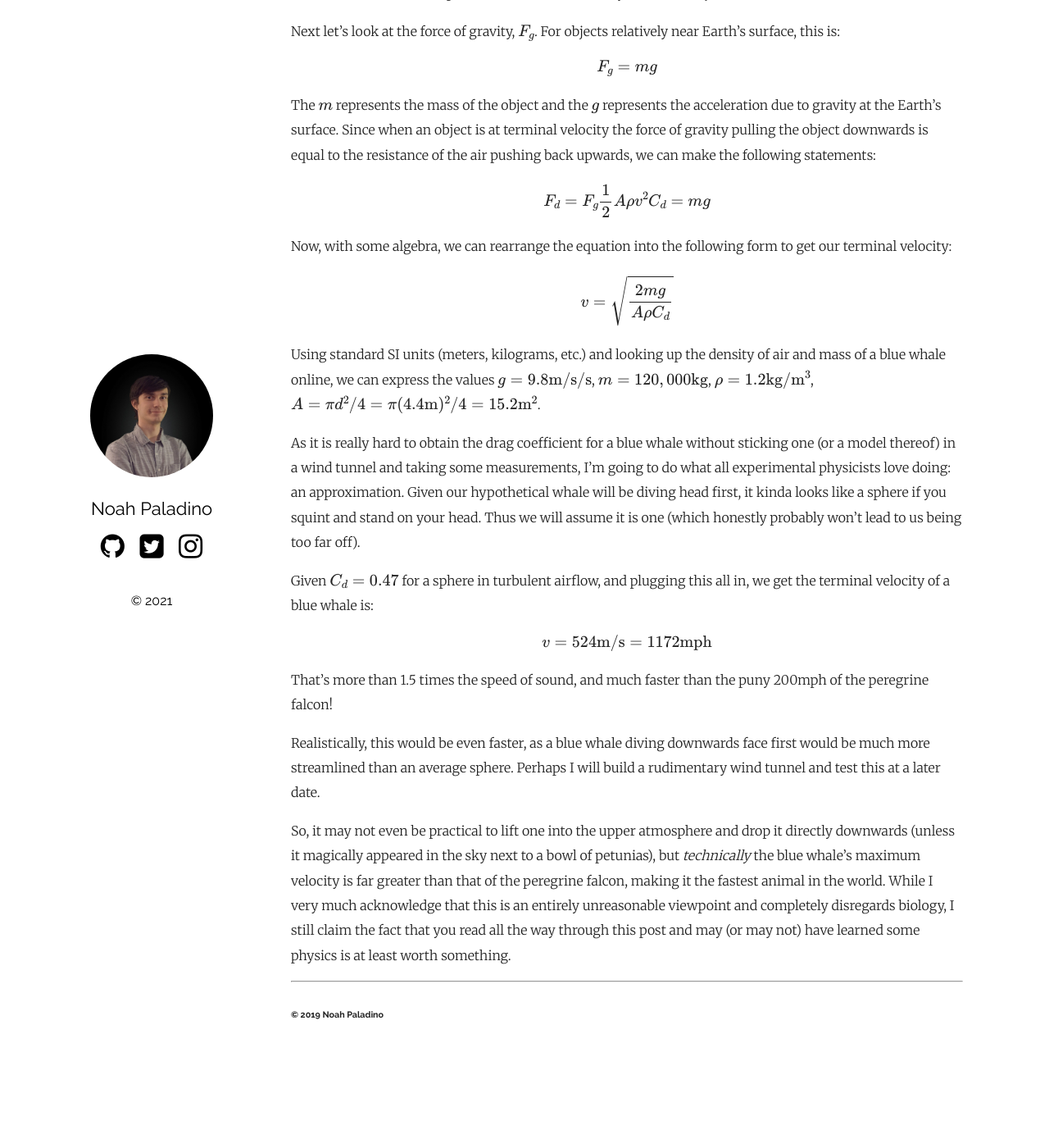
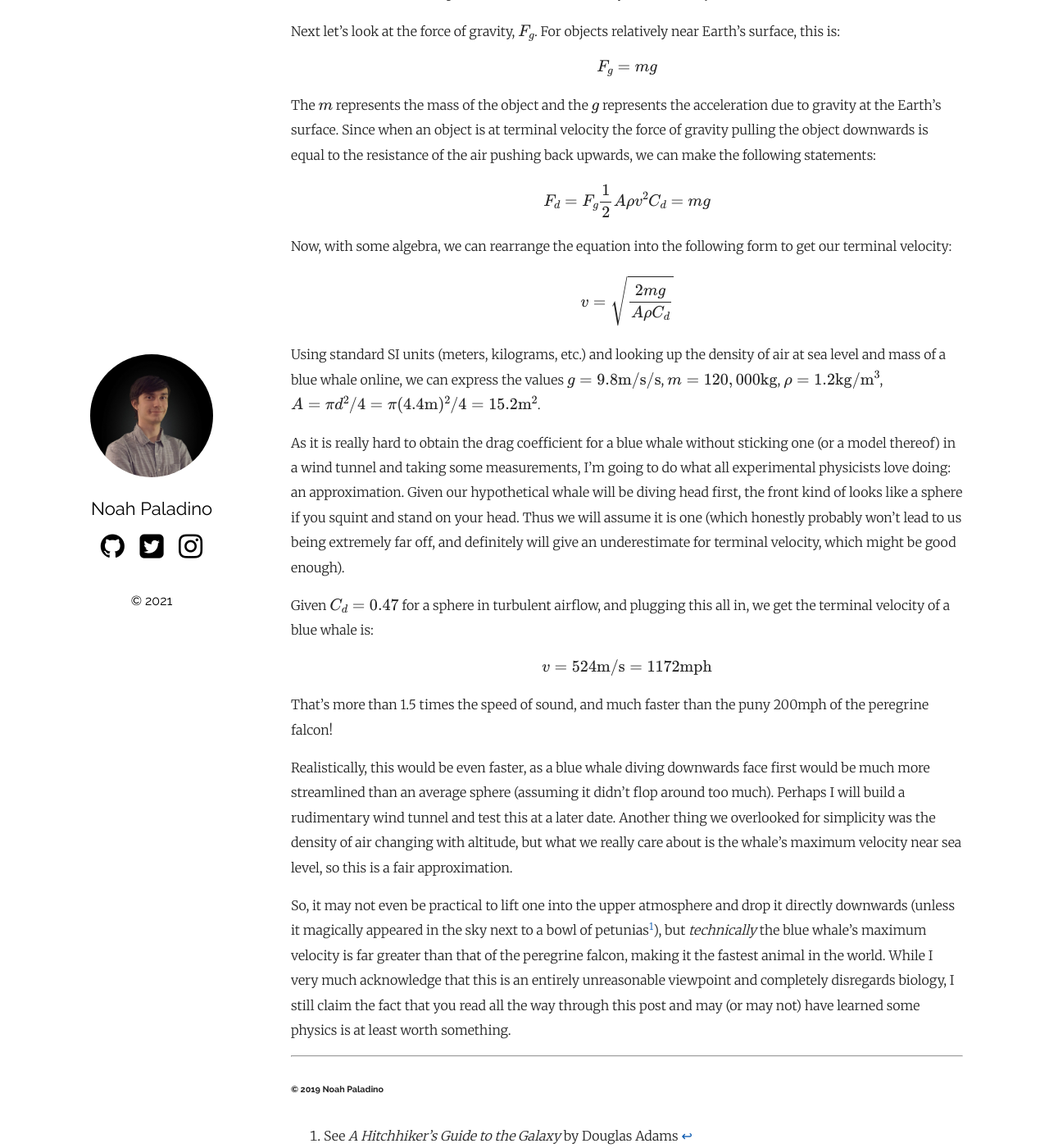
Before and after one commit to ngpaladi/blog, a Jekyll site: the page built from _posts/2019-11-04-whales.md, in a window 1280 px wide and 1400 px high, scrolled down 630 px. Shown: the whole window at 82% size. Built offline with Jekyll 4.4.1, drawn with Linux system fonts in a browser that asks for light colours; formulas are drawn with MathJax 3; before the commit the page ends 1884 px from its top, so only the background shows below that.

Commit message:
Whales Need Updates Too

```diff
--- a/_posts/2019-11-04-whales.md
+++ b/_posts/2019-11-04-whales.md
@@ -37,9 +37,9 @@ $$
 v = \sqrt{\frac{2 m g}{A \rho C_d}}
 $$
 
-Using standard SI units (meters, kilograms, etc.) and looking up the density of air and mass of a blue whale online, we can express the values $$ g=9.8 \mathrm{m/s/s} $$, $$ m = 120,000 \mathrm{kg} $$, $$ \rho = 1.2 \mathrm{kg/m^3} $$, $$ A = \pi d^2 / 4 = \pi (4.4 \mathrm{m})^2 / 4 = 15.2 \mathrm{m^2} $$.
+Using standard SI units (meters, kilograms, etc.) and looking up the density of air at sea level and mass of a blue whale online, we can express the values $$ g=9.8 \mathrm{m/s/s} $$, $$ m = 120,000 \mathrm{kg} $$, $$ \rho = 1.2 \mathrm{kg/m^3} $$, $$ A = \pi d^2 / 4 = \pi (4.4 \mathrm{m})^2 / 4 = 15.2 \mathrm{m^2} $$.
 
-As it is really hard to obtain the drag coefficient for a blue whale without sticking one (or a model thereof) in a wind tunnel and taking some measurements, I'm going to do what all experimental physicists love doing: an approximation. Given our hypothetical whale will be diving head first, it kinda looks like a sphere if you squint and stand on your head. Thus we will assume it is one (which honestly probably won't lead to us being too far off).
+As it is really hard to obtain the drag coefficient for a blue whale without sticking one (or a model thereof) in a wind tunnel and taking some measurements, I'm going to do what all experimental physicists love doing: an approximation. Given our hypothetical whale will be diving head first, the front kind of looks like a sphere if you squint and stand on your head. Thus we will assume it is one (which honestly probably won't lead to us being extremely far off, and definitely will give an underestimate for terminal velocity, which might be good enough).
 
 Given $$ C_d = 0.47 $$ for a sphere in turbulent airflow, and plugging this all in, we get the terminal velocity of a blue whale is:
 
@@ -49,10 +49,11 @@ $$
 
 That's more than 1.5 times the speed of sound, and much faster than the puny 200mph of the peregrine falcon!
 
-Realistically, this would be even faster, as a blue whale diving downwards face first would be much more streamlined than an average sphere. Perhaps I will build a rudimentary wind tunnel and test this at a later date.
+Realistically, this would be even faster, as a blue whale diving downwards face first would be much more streamlined than an average sphere (assuming it didn't flop around too much). Perhaps I will build a rudimentary wind tunnel and test this at a later date. Another thing we overlooked for simplicity was the density of air changing with altitude, but what we really care about is the whale's maximum velocity near sea level, so this is a fair approximation.
 
-So, it may not even be practical to lift one into the upper atmosphere and drop it directly downwards (unless it magically appeared in the sky next to a bowl of petunias), but *technically* the blue whale's maximum velocity is far greater than that of the peregrine falcon, making it the fastest animal in the world. While I very much acknowledge that this is an entirely unreasonable viewpoint and completely disregards biology, I still claim the fact that you read all the way through this post and may (or may not) have learned some physics is at least worth something.
+So, it may not even be practical to lift one into the upper atmosphere and drop it directly downwards (unless it magically appeared in the sky next to a bowl of petunias[^1]), but *technically* the blue whale's maximum velocity is far greater than that of the peregrine falcon, making it the fastest animal in the world. While I very much acknowledge that this is an entirely unreasonable viewpoint and completely disregards biology, I still claim the fact that you read all the way through this post and may (or may not) have learned some physics is at least worth something.
 
+[^1]: See *A Hitchhiker's Guide to the Galaxy* by Douglas Adams
 
 ---
 ###### © 2019 Noah Paladino
```
